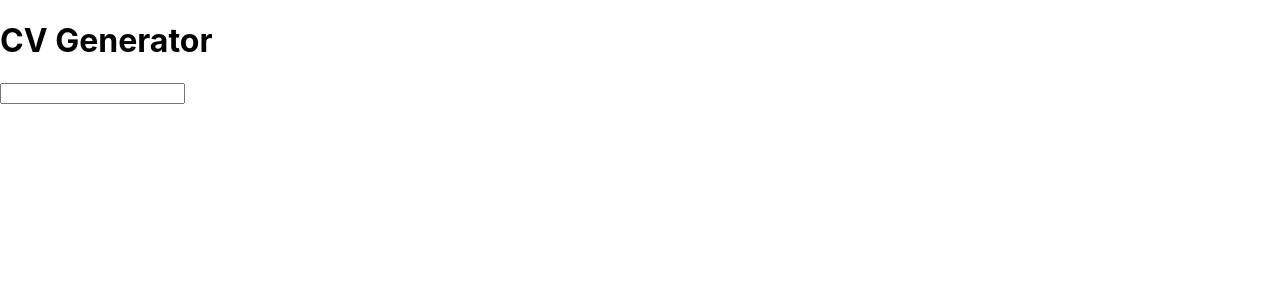
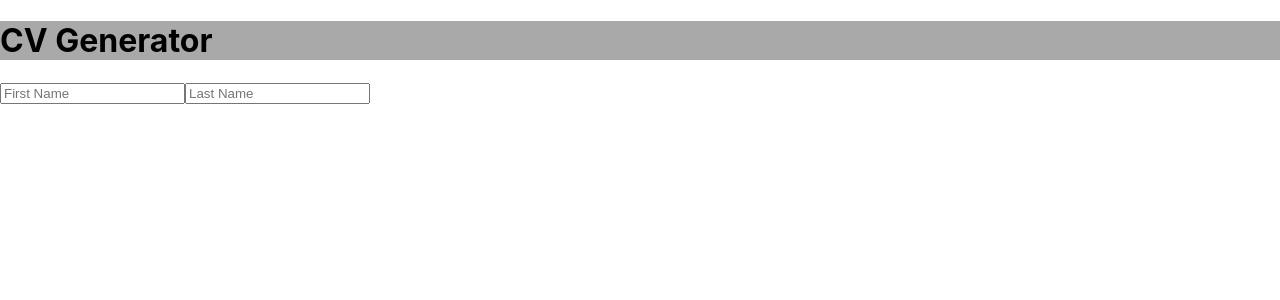
Before and after one commit to jMorton95/TOP_React_CvGenerator, a React (Create React App) app: page / in a window 1280 px wide. Shown: the top 300 px of the page. Built offline with nearby package versions, Linux system fonts and the light colour scheme.

Commit message:
Created a PropGenerator helper function that destructures an array of HTML attributes and creates an Object, then returns a new Input Element using the created Object as props

```diff
--- a/src/App.css
+++ b/src/App.css
@@ -1 +1,12 @@
 /*Styling for Overall App Here*/
+body {
+  margin: 0;
+  padding: 0;
+  font-family: -apple-system, BlinkMacSystemFont, 'Segoe UI', 'Roboto', 'Oxygen',
+    'Ubuntu', 'Cantarell', 'Fira Sans', 'Droid Sans', 'Helvetica Neue',
+    sans-serif;
+}
+
+header {
+  background: darkgrey;
+}
--- a/src/App.js
+++ b/src/App.js
@@ -2,12 +2,6 @@ import React, { Component } from "react"
 import './App.css';
 import Main from "./components/main/main.js";
 
-const personalInputs = {
-  domClass: 'firstName',
-  type: 'text',
-  placeholder: 'First Name',
-  value: ''
-}
 
 class App extends Component {
   constructor(props) {
@@ -22,7 +16,7 @@ class App extends Component {
           <h1>CV Generator</h1>
         </header>
 
-      <Main {...personalInputs}/>
+      <Main/>
 
         <footer role="footer">
 
--- /dev/null
+++ b/src/components/functions.js
@@ -0,0 +1,34 @@
+function InputPropGenerator(
+    domClass = "error",
+    type = "text",
+    placeholder = "",
+    defaultValue = ""
+  ) {
+    return {
+      domClass: domClass,
+      type: type,
+      placeholder: placeholder,
+      defaultValue: defaultValue,
+    };
+};
+
+
+
+
+const NewInput = (propArr) => {
+
+    const props = InputPropGenerator(...propArr);
+
+
+    return (
+        <input
+        className={props.domClass}
+        type={props.type}
+        placeholder={props.placeholder}
+        defaultValue={props.defaultValue}
+        ></input>
+    )
+}
+
+
+export default NewInput;
--- a/src/components/main/main.js
+++ b/src/components/main/main.js
@@ -1,4 +1,7 @@
-import React, { Component } from "react"
+import React, { Component } from "react";
+import Personal from "./personal/personal.js";
+
+
 
 class Main extends Component {
     constructor(props) {
@@ -6,12 +9,10 @@ class Main extends Component {
     }
 
     render() {
-        const { domClass, type, placeholder, value } = this.props;
+
         return (
             <main role="main">
-                <div className="personal">
-                    <input className={domClass}></input>
-                </div>
+                <Personal></Personal>
                 <div className="work"></div>
                 <div className="education"></div>
             </main>
--- a/src/components/main/personal/personal.js
+++ b/src/components/main/personal/personal.js
@@ -0,0 +1,26 @@
+import React, { Component } from "react";
+import NewInput from "../../functions";
+
+class Personal extends Component {
+    constructor(props) {
+        super(props);
+    };
+
+    render() {
+
+        const firstName = ['firstName','text','First Name', ''];
+        const lastName = ['lastName','text','Last Name', ''];
+
+        return (
+
+            <div className="personal">
+                {NewInput(firstName)}
+                {NewInput(lastName)}
+
+
+            </div>
+        );
+    };
+}
+
+export default Personal;
--- a/src/index.css
+++ /dev/null
@@ -1,12 +0,0 @@
-body {
-  margin: 0;
-  padding: 0;
-  font-family: -apple-system, BlinkMacSystemFont, 'Segoe UI', 'Roboto', 'Oxygen',
-    'Ubuntu', 'Cantarell', 'Fira Sans', 'Droid Sans', 'Helvetica Neue',
-    sans-serif;
-}
-
-code {
-  font-family: source-code-pro, Menlo, Monaco, Consolas, 'Courier New',
-    monospace;
-}
--- a/src/index.js
+++ b/src/index.js
@@ -1,6 +1,5 @@
 import React from 'react';
 import ReactDOM from 'react-dom/client';
-import './index.css';
 import App from './App';
 
 const root = ReactDOM.createRoot(document.getElementById('root'));
```
